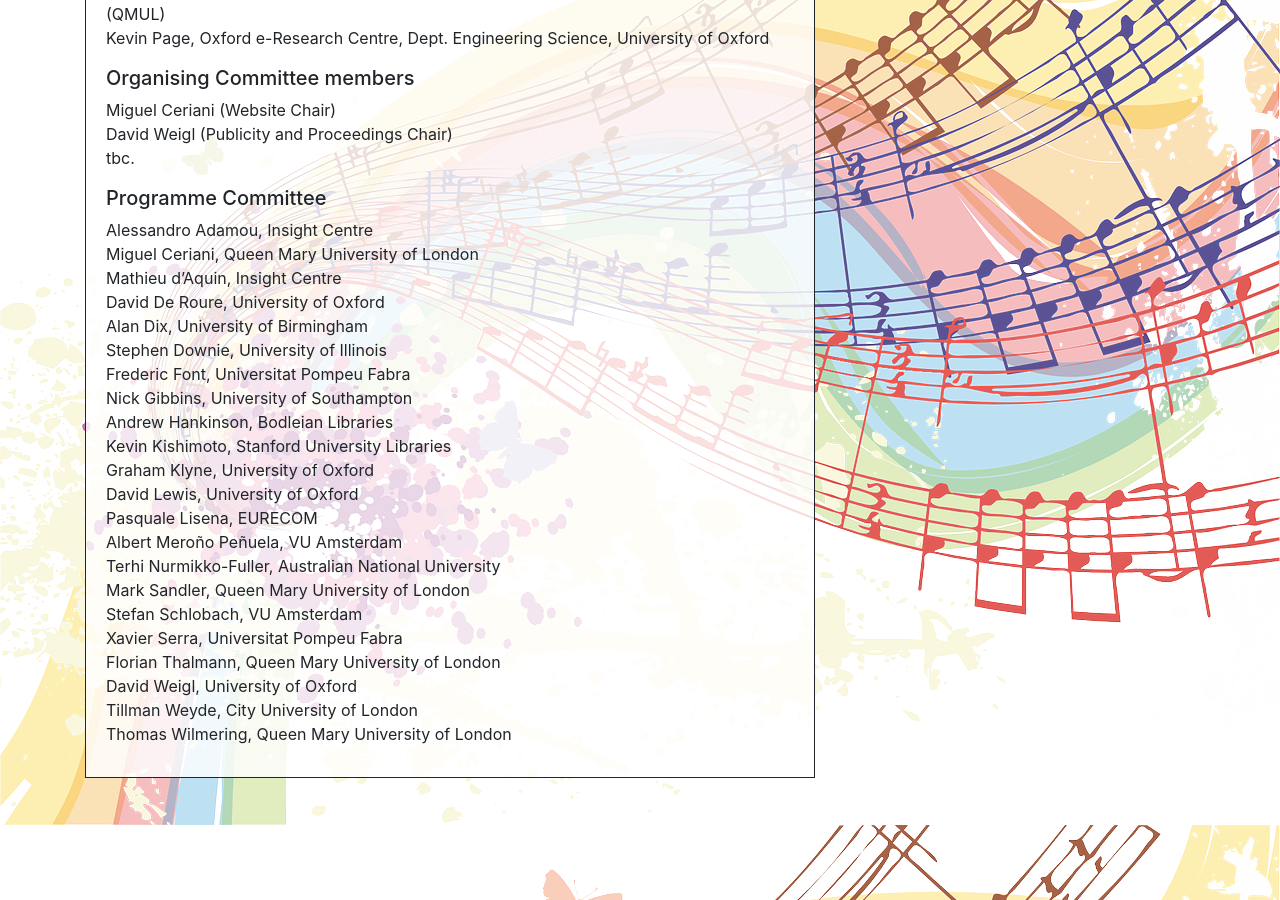
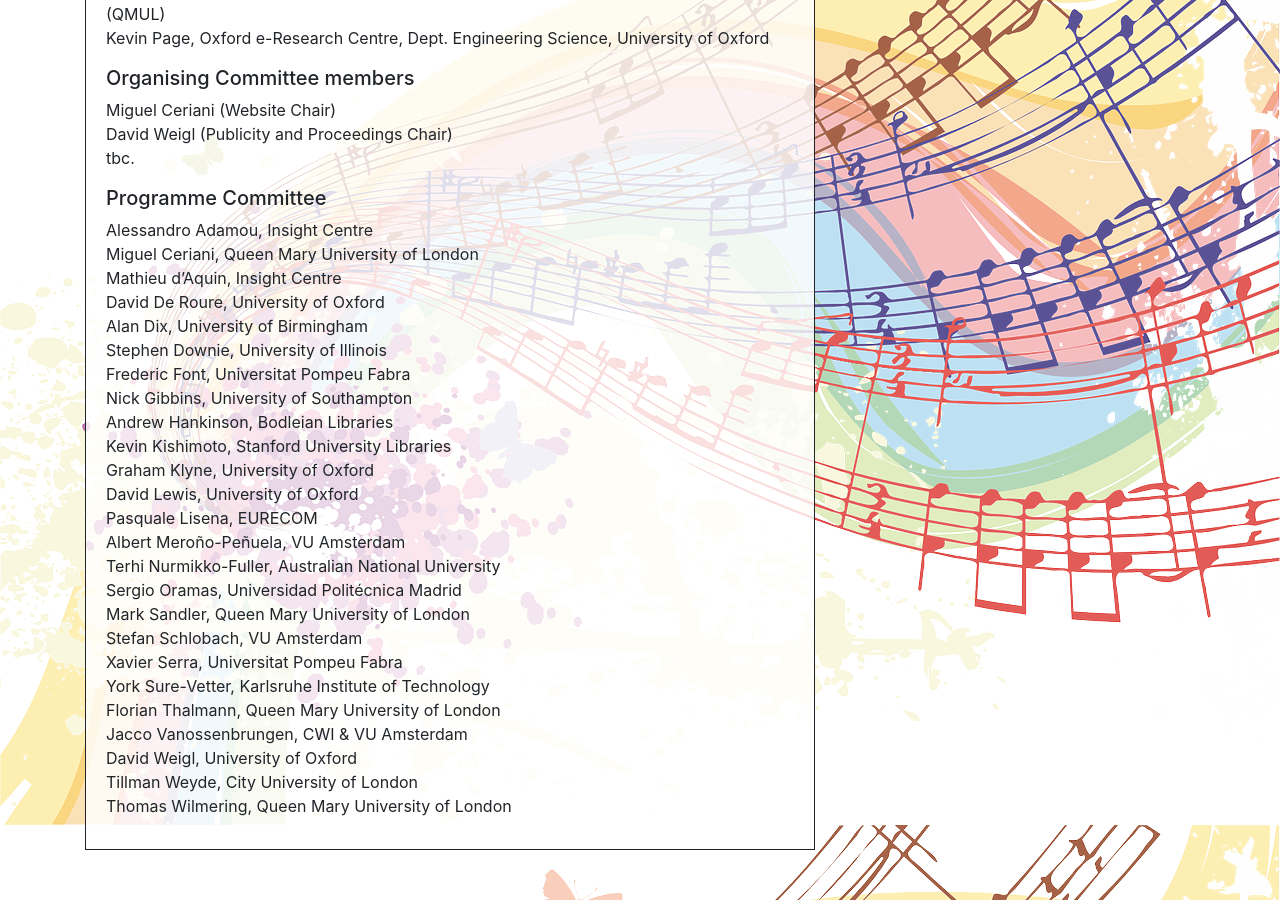
Before and after one commit to AudioCommons/SAAM2018-Website, a Jekyll site: the page built from call.md, in a window 1280 px wide and 900 px high, scrolled down 3970 px. Built offline with Jekyll 4.4.1, drawn with Linux system fonts in a browser that asks for light colours; nearby versions of some CDN libraries.

Commit message:
Update PC members list

```diff
--- a/call.md
+++ b/call.md
@@ -134,12 +134,15 @@ Kevin Kishimoto, Stanford University Libraries
 Graham Klyne, University of Oxford
 David Lewis, University of Oxford
 Pasquale Lisena, EURECOM
-Albert Meroño Peñuela, VU Amsterdam
+Albert Meroño-Peñuela, VU Amsterdam
 Terhi Nurmikko-Fuller, Australian National University
+Sergio Oramas, Universidad Politécnica Madrid
 Mark Sandler, Queen Mary University of London
 Stefan Schlobach, VU Amsterdam
 Xavier Serra, Universitat Pompeu Fabra
+York Sure-Vetter, Karlsruhe Institute of Technology
 Florian Thalmann, Queen Mary University of London
+Jacco Vanossenbrungen, CWI & VU Amsterdam
 David Weigl, University of Oxford
 Tillman Weyde, City University of London
 Thomas Wilmering, Queen Mary University of London
```
